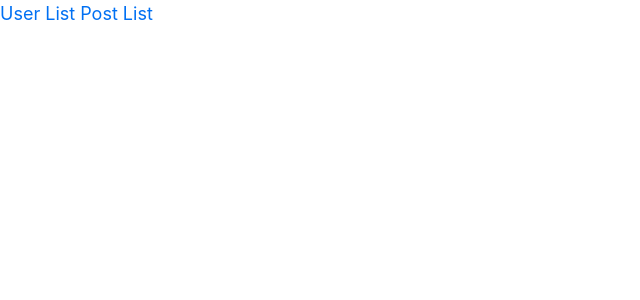
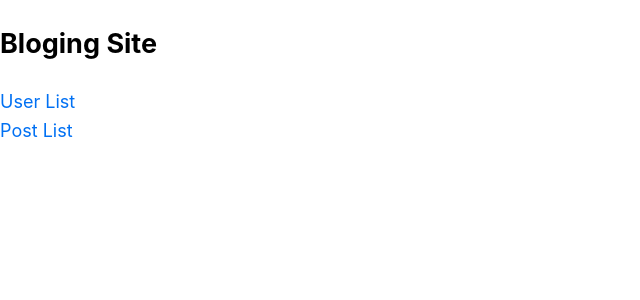
Before and after one commit to SATYAM9717069261/Next_Js, a Next.js app: page / in a window 1280 px wide. Shown: the top 300 px of the page, without its empty margins (0-640 px from the left). Built offline with nearby package versions, Linux system fonts and the light colour scheme.

Commit message:
"Some UI Update"

```diff
--- a/Components/User.js
+++ b/Components/User.js
@@ -1,9 +1,8 @@
 export default function User({name,email}){
     return (
-        <div>
-            <span>{name}</span>
-            <span>=  </span>
-            <span>{email}</span>
-        </div>
+        <tr>
+                    <th>{name}</th>
+                    <th>{email}</th>
+        </tr>
     )
 }
--- a/pages/Users.js
+++ b/pages/Users.js
@@ -3,11 +3,18 @@ export default function UserList({ users }) {
     return (
         <>
             <h1> User List </h1>
-            {
-                users.map(user => {
-                    return ( <User key={user.id} name={user.name} email={user.email}/> )
-                })
-            }
+            <table>
+                <tr>
+                    <th>User Name</th>
+                    <th>Email </th>
+                </tr>
+                {
+                    users.map(user => {
+                        return (<User key={user.id} name={user.name} email={user.email} />)
+                    })
+                }
+
+            </table>
         </>
     )
 }
--- a/pages/index.js
+++ b/pages/index.js
@@ -3,13 +3,14 @@ import UserList from "./Users";
 function Home({ allPostsData }) {
   return (
     <div>
-      <Link href="/Users">
-        <a>User List  </a>
-      </Link>
+      <h2> Bloging Site</h2>
+      <div><Link href="/Users">
+        <a> User List  </a>
+      </Link></div>
       {/* {<UserList/> } */}
-      <Link href="/posts">
+     <div> <Link href="/posts">
         <a>Post List  </a>
-      </Link>
+      </Link></div>
 
 
     </div>
```
